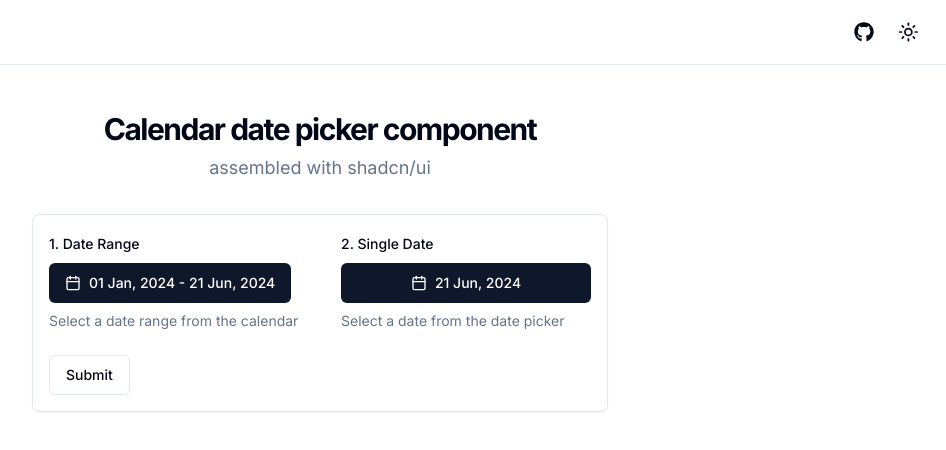
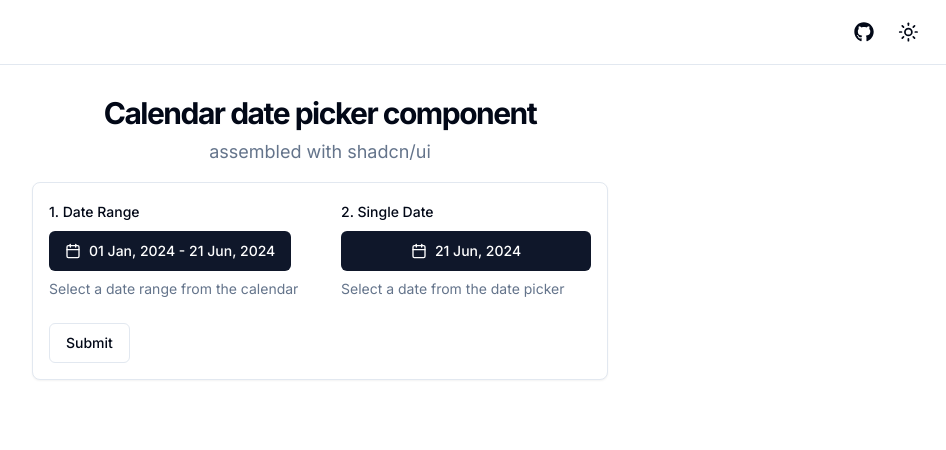
Before and after one commit to sersavan/shadcn-calendar-component, a Next.js app: page / in a window 1280 px wide. Shown: the top 450 px of the page, without its empty margins (320-1266 px from the left). Built offline with nearby package versions, Linux system fonts and the light colour scheme.

Commit message:
Refactor CalendarDatePicker to improve performance and handle manual month changes

```diff
--- a/src/app/page.tsx
+++ b/src/app/page.tsx
@@ -58,7 +58,7 @@ export default function Home() {
 
   return (
     <main className="flex min-h-screen:calc(100vh - 4rem) flex-col items-center justify-start">
-      <PageHeader className="w-full p-4 xl:p-8 2xl:p-12">
+      <PageHeader className="w-full p-4 2xl:p-12">
         <PageHeaderHeading>Calendar date picker component</PageHeaderHeading>
         <PageHeaderDescription>assembled with shadcn/ui</PageHeaderDescription>
       </PageHeader>
--- a/src/components/calendar-date-picker.tsx
+++ b/src/components/calendar-date-picker.tsx
@@ -163,7 +163,7 @@ export const CalendarDatePicker = React.forwardRef<
       setSelectedRange(null);
       if (part === "from") {
         if (yearFrom !== undefined) {
-          if (newMonthIndex < 0 || newMonthIndex > 11) return;
+          if (newMonthIndex < 0 || newMonthIndex > yearsRange + 1) return;
           const newMonth = new Date(yearFrom, newMonthIndex, 1);
           const from =
             numberOfMonths === 2
@@ -189,7 +189,7 @@ export const CalendarDatePicker = React.forwardRef<
         }
       } else {
         if (yearTo !== undefined) {
-          if (newMonthIndex < 0 || newMonthIndex > 11) return;
+          if (newMonthIndex < 0 || newMonthIndex > yearsRange + 1) return;
           const newMonth = new Date(yearTo, newMonthIndex, 1);
           const from = date.from
             ? startOfDay(toDate(date.from, { timeZone }))
```
